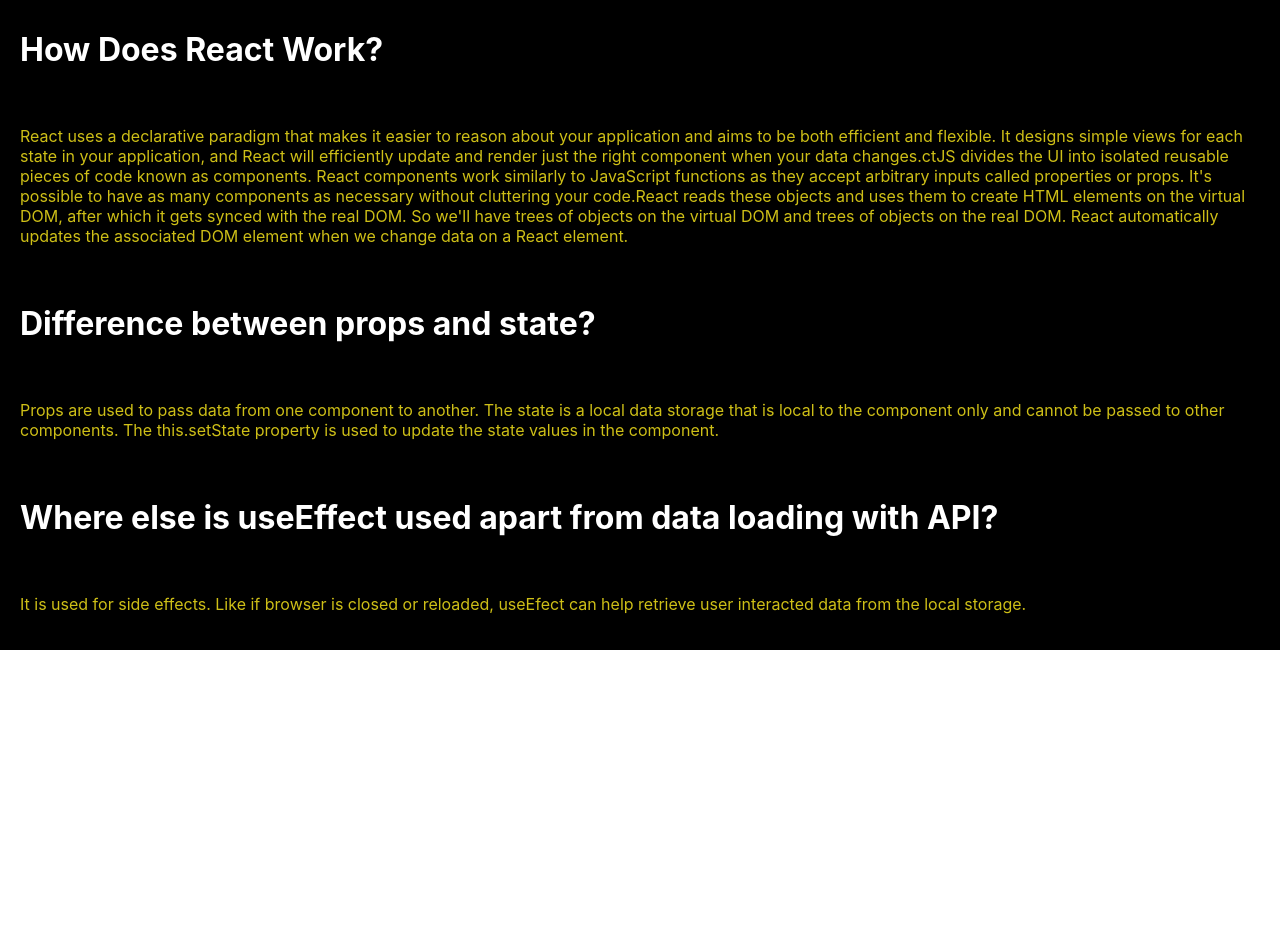
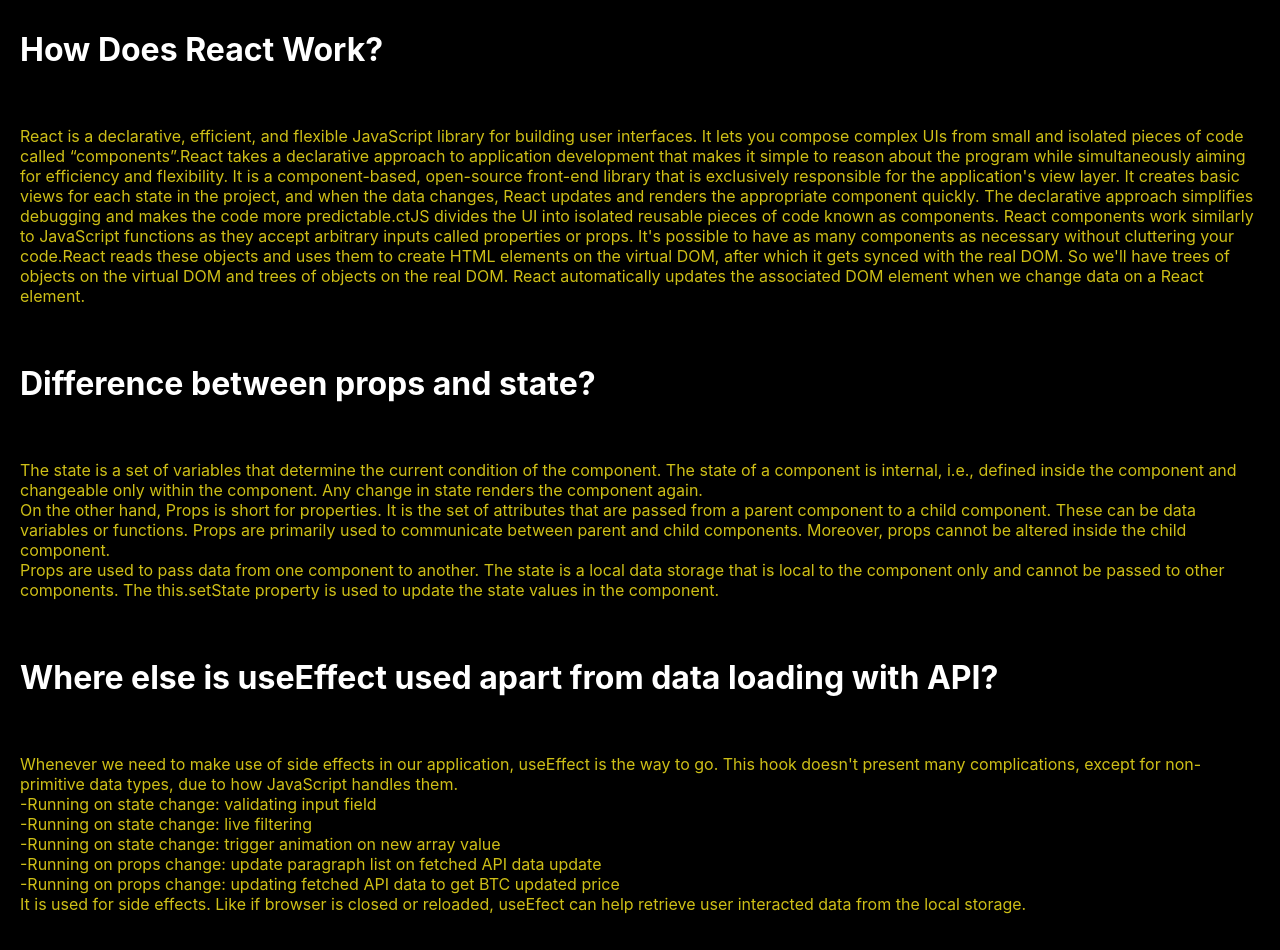
Before and after one commit to RAZYANIK/DailyExcerciseTracker, a React (Create React App) app: page / in a window 1280 px wide. Shown: the part 1660-2610 px from the top of the page. Before the commit the page ends 2310 px from the top, so only its background shows below. Built offline with nearby package versions, Linux system fonts and the light colour scheme.

Commit message:
9th commit

```diff
--- a/src/Component/QnA/QnA.js
+++ b/src/Component/QnA/QnA.js
@@ -5,15 +5,27 @@
         <div className='qna-section'>
             <h1>How Does React Work?</h1>
             <br />
-            <p>React uses a declarative paradigm that makes it easier to reason about your application and aims to be both efficient and flexible. It designs simple views for each state in your application, and React will efficiently update and render just the right component when your data changes.ctJS divides the UI into isolated reusable pieces of code known as components. React components work similarly to JavaScript functions as they accept arbitrary inputs called properties or props. It's possible to have as many components as necessary without cluttering your code.React reads these objects and uses them to create HTML elements on the virtual DOM, after which it gets synced with the real DOM. So we'll have trees of objects on the virtual DOM and trees of objects on the real DOM. React automatically updates the associated DOM element when we change data on a React element.</p>
+            <p>React is a declarative, efficient, and flexible JavaScript library for building user interfaces. It lets you compose complex UIs from small and isolated pieces of code called “components”.React takes a declarative approach to application development that makes it simple to reason about the program while simultaneously aiming for efficiency and flexibility. It is a component-based, open-source front-end library that is exclusively responsible for the application's view layer. It creates basic views for each state in the project, and when the data changes, React updates and renders the appropriate component quickly. The declarative approach simplifies debugging and makes the code more predictable.ctJS divides the UI into isolated reusable pieces of code known as components. React components work similarly to JavaScript functions as they accept arbitrary inputs called properties or props. It's possible to have as many components as necessary without cluttering your code.React reads these objects and uses them to create HTML elements on the virtual DOM, after which it gets synced with the real DOM. So we'll have trees of objects on the virtual DOM and trees of objects on the real DOM. React automatically updates the associated DOM element when we change data on a React element.</p>
             <br />
             <h1>Difference between props and state?</h1>
             <br />
-            <p>Props are used to pass data from one component to another. The state is a local data storage that is local to the component only and cannot be passed to other components. The this.setState property is used to update the state values in the component.</p>
+            <p>
+                The state is a set of variables that determine the current condition of the component. The state of a component is internal, i.e., defined inside the component and changeable only within the component. Any change in state renders the component again. <br />
+                On the other hand, Props is short for properties. It is the set of attributes that are passed from a parent component to a child component. These can be data variables or functions.
+
+                Props are primarily used to communicate between parent and child components. Moreover, props cannot be altered inside the child component.<br />
+                Props are used to pass data from one component to another. The state is a local data storage that is local to the component only and cannot be passed to other components. The this.setState property is used to update the state values in the component.</p>
             <br />
             <h1>Where else is useEffect used apart from data loading with API?</h1>
             <br />
-            <p>It is used for side effects. Like if browser is closed or reloaded, useEfect can help retrieve user interacted data from the local storage.</p>
+            <p>
+                Whenever we need to make use of side effects in our application, useEffect is the way to go. This hook doesn't present many complications, except for non-primitive data types, due to how JavaScript handles them.<br />
+                -Running on state change: validating input field<br />
+                -Running on state change: live filtering<br />
+                -Running on state change: trigger animation on new array value<br />
+                -Running on props change: update paragraph list on fetched API data update<br />
+                -Running on props change: updating fetched API data to get BTC updated price<br />
+                It is used for side effects. Like if browser is closed or reloaded, useEfect can help retrieve user interacted data from the local storage.</p>
         </div>
     );
 };
```
